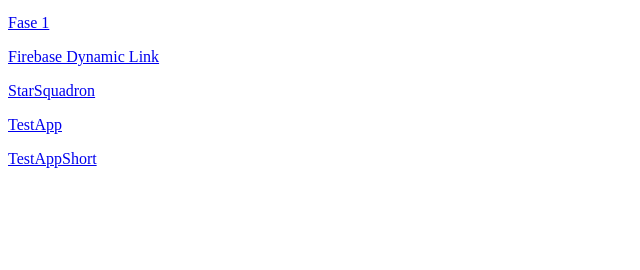
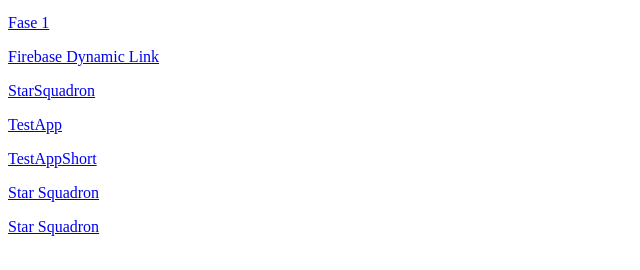
Before and after one commit to Dayanne7/testeFirebase, a plain HTML site: page index.html in a window 1280 px wide. Shown: the part 86-356 px from the top of the page, without its empty margins (0-640 px from the left). Drawn offline with Linux system fonts and the light colour scheme.

Commit message:
Update index.html

```diff
--- a/index.html
+++ b/index.html
@@ -10,5 +10,7 @@
    <p><a href="https://starsquadron.page.link/stakester">StarSquadron</a></p>
    <p><a href="https://firebaseteestapp.page.link/Fc4u">TestApp</a></p>
    <p><a href="https://firebaseteestapp.page.link/">TestAppShort</a></p>
+   <p><a href="https://starsquadron.page.link/">Star Squadron</a></p>
+   <p><a href="https://starsquadron.page.link/stakester">Star Squadron</a></p>
 </body>
 </html>
```
